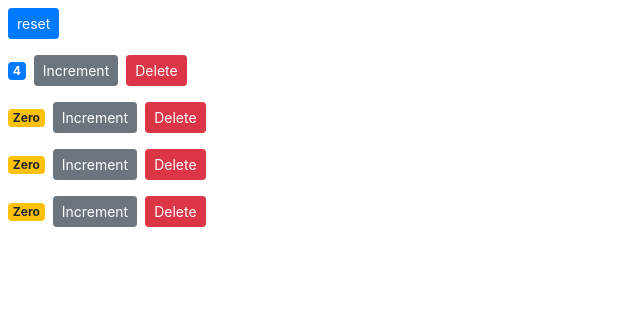
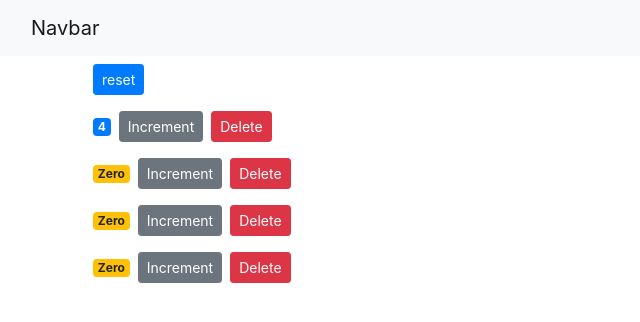
Before and after one commit to Kevjinx/react-tutorial-Mosh, a React (Create React App) app: page / in a window 1280 px wide. Shown: the top 322 px of the page, without its empty margins (0-640 px from the left). Built offline with nearby package versions, Linux system fonts and the light colour scheme.

Commit message:
add navbar

```diff
--- a/src/App.js
+++ b/src/App.js
@@ -1,24 +1,16 @@
-import logo from './logo.svg';
+import React, { Component } from 'react';
 import './App.css';
+import Counters from './components/counters';
+import NavBar from './components/navbar';
 
 function App() {
   return (
-    <div className="App">
-      <header className="App-header">
-        <img src={logo} className="App-logo" alt="logo" />
-        <p>
-          Edit <code>src/App.js</code> and save to reload.
-        </p>
-        <a
-          className="App-link"
-          href="https://reactjs.org"
-          target="_blank"
-          rel="noopener noreferrer"
-        >
-          Learn React
-        </a>
-      </header>
-    </div>
+    <React.Fragment>
+      <NavBar />
+      <main className="container">
+        <Counters />
+      </main>
+    </React.Fragment>
   );
 }
 
--- a/src/components/counters.jsx
+++ b/src/components/counters.jsx
@@ -14,8 +14,8 @@
 
 	handleIncrement = (counter) => {
 		console.log('increment')
-		const counters = this.state.counters;
-		//find the counter that was incremented, and increment its value
+		//create a new counters obj, find the counter that was incremented, and increment its value, and set the state to the new counters obj
+		const counters = [...this.state.counters];
 		counters.filter(c => c.id === counter.id)[0].value++;
 		this.setState({ counters })
 	}
--- /dev/null
+++ b/src/components/navbar.jsx
@@ -0,0 +1,15 @@
+import React, { Component } from 'react';
+
+class Navbar extends Component {
+	render() {
+		return (
+			<nav class="navbar navbar-light bg-light">
+				<div class="container-fluid">
+					<a class="navbar-brand" href="#">Navbar</a>
+				</div>
+			</nav>
+		);
+	}
+}
+
+export default Navbar;
--- a/src/index.js
+++ b/src/index.js
@@ -4,13 +4,12 @@
 import App from './App';
 import reportWebVitals from './reportWebVitals';
 import 'bootstrap/dist/css/bootstrap.css';
-import Counters from './components/counters';
 
 const root = ReactDOM.createRoot(document.getElementById('root'));
 
 root.render(
   <React.StrictMode>
-    <Counters />
+    <App />
   </React.StrictMode>
 );
 
```
